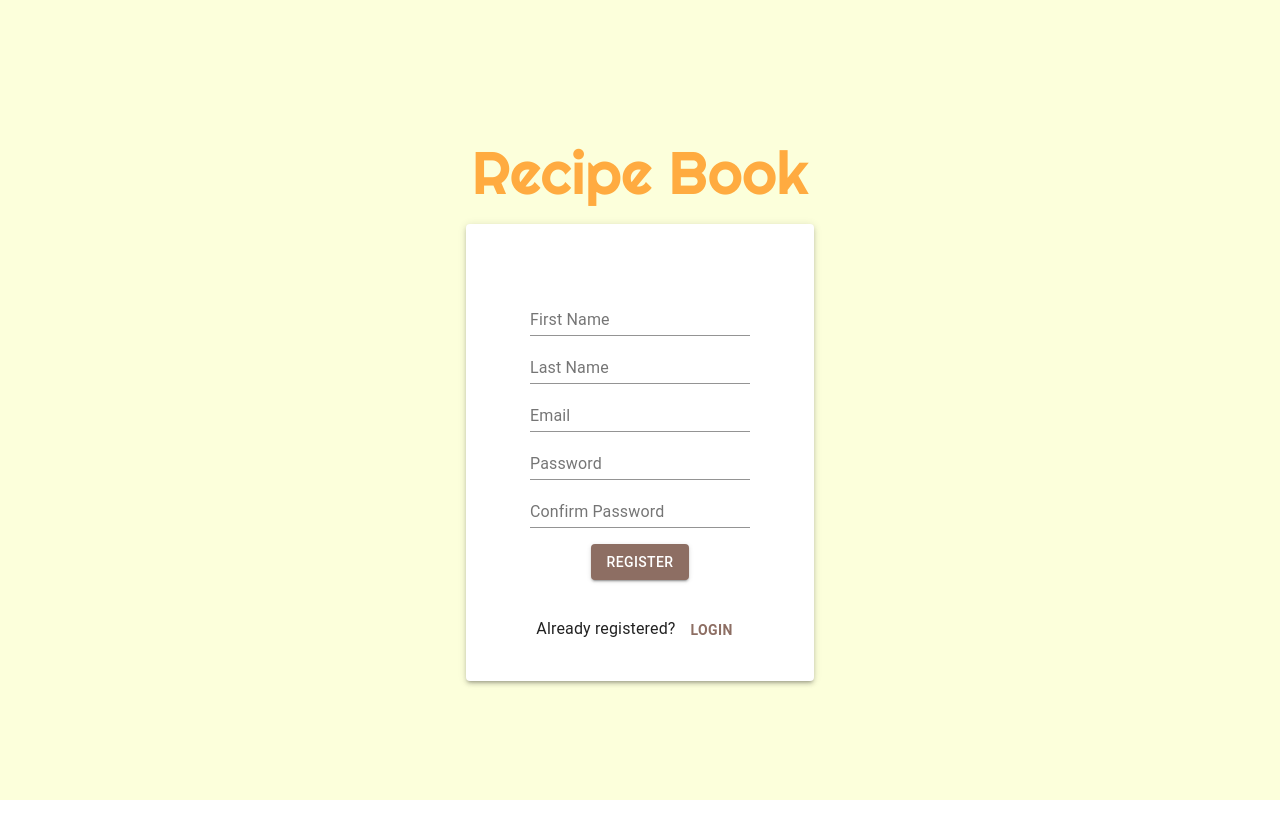
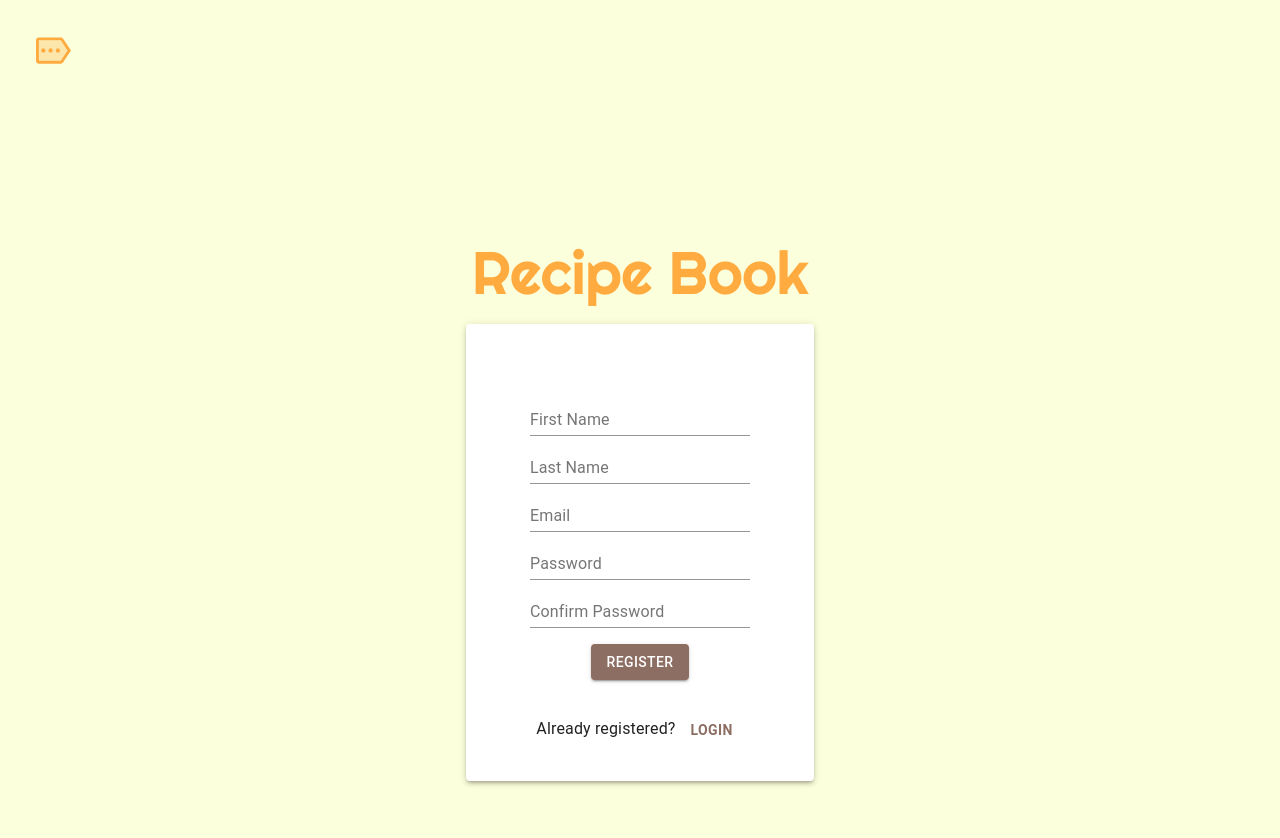
Before and after one commit to notayogilee/recipeBook, a React (Create React App) app in the folder frontend/: page /register in a window 1280 px wide. Shown: the top 838 px of the page. Before the commit the page ends 800 px from the top, so only its background shows below. Built offline with nearby package versions, Linux system fonts and the light colour scheme; the HTML template or start-up script is replaced by a standard one.

Commit message:
add header icons and sliding for toggle open/close

```diff
--- a/frontend/src/App.js
+++ b/frontend/src/App.js
@@ -1,6 +1,6 @@
 import React from 'react'
 import { BrowserRouter as Router, Route } from 'react-router-dom'
-// import Header from './components/Header'
+import Header from './components/Header'
 import LandingScreen from './screens/LandingScreen'
 import LoginScreen from './screens/LoginScreen'
 import RegisterScreen from './screens/RegisterScreen'
@@ -12,6 +12,7 @@ const App = () => {
   return (
     <Router>
       <>
+        <Header />
         <Route exact path="/" component={LandingScreen} />
         <Route path="/register" component={RegisterScreen} />
         <Route path="/login" component={LoginScreen} />
--- a/frontend/src/components/Header.js
+++ b/frontend/src/components/Header.js
@@ -1,20 +1,17 @@
 import React, { useState } from 'react';
-import { Link } from 'react-router-dom'
+import { useSelector } from 'react-redux'
 import { makeStyles, createMuiTheme, ThemeProvider } from '@material-ui/core/styles';
 import {
-  AppBar,
-  Toolbar,
   Typography,
   Button,
   Container,
-  Collapse,
+  Box,
   Fade,
   Slide,
   Zoom
 } from '@material-ui/core'
 import IconButton from '@material-ui/core/IconButton';
-import MenuIcon from '@material-ui/icons/Menu';
-import CloseIcon from '@material-ui/icons/Close';
+import { MoreTwoTone, CloseTwoTone } from '@material-ui/icons'
 
 const theme = createMuiTheme({
   palette: {
@@ -36,6 +33,8 @@ const theme = createMuiTheme({
 const useStyles = makeStyles((theme) => ({
   root: {
     display: "flex",
+    justifyContent: "start",
+    alignItems: "center",
     flexGrow: 1,
     height: "100px",
     width: "100%"
@@ -60,36 +59,83 @@ const useStyles = makeStyles((theme) => ({
 const Header = () => {
   const classes = useStyles();
   const [open, setOpen] = useState(false)
+  const [close, setClose] = useState(true)
 
-  const handleChange = () => {
-    setOpen(!open)
+  const userLogin = useSelector(state => state.userLogin)
+  const userRegister = useSelector(state => state.userRegister)
+
+  // Initialize userInfo
+  let userInfo;
+
+  if (!userRegister.userInfo) {
+    userInfo = userLogin.userInfo
+  } else {
+    userInfo = userRegister.userInfo
   }
+
+  const handleOpen = () => {
+    setClose(false)
+    setTimeout(() => {
+      setOpen(true)
+    }, 1000)
+    setOpen(true)
+  }
+
+  const handleClose = () => {
+    setOpen(false)
+    setTimeout(() => {
+      setClose(true)
+    }, 100)
+    setClose(true)
+  }
+
 
   return (
     <ThemeProvider theme={theme}>
-      <Container className={classes.root}>
-        <Slide direction="left" in={!open}>
-          <IconButton onClick={handleChange} color="inherit" aria-label="menu">
-            <MenuIcon fontSize="large" />
-          </IconButton>
-        </Slide>
-        <Collapse in={open}>
-          <Container className={classes.buttons} >
-            <IconButton onClick={handleChange} color="inherit" aria-label="menu">
-              <CloseIcon onClick={handleChange} fontSize="large" />
-            </IconButton>
-            <Link to="/register" className={classes.link}>
-              <Button size="large" variant="contained" color="secondary"  >
-                Register
-            </Button>
-            </Link>
-            <Link to="/login" className={classes.link}>
-              <Button size="large" variant="contained" color="secondary" >
-                Login
-            </Button>
-            </Link>
-          </Container>
-        </Collapse>
+      <Container maxWidth="lg" >
+        {open &&
+          <Slide direction="left" in={open}>
+            <Box className={classes.root}>
+              <IconButton
+                onClick={handleClose}
+              >
+                <CloseTwoTone
+                  color="primary"
+                  fontSize="large"
+                />
+              </IconButton>
+
+            </Box>
+          </Slide>
+        }
+        {close &&
+          <Slide direction="right" in={close}>
+            <Box className={classes.root}>
+              <IconButton
+                onClick={handleOpen}
+              >
+                <MoreTwoTone
+                  color="primary"
+                  fontSize="large"
+                  style={{
+                    transform: "rotate(180deg)"
+                  }}
+                />
+              </IconButton>
+              {userInfo &&
+                <Typography
+                  color="secondary"
+                  style={{
+                    fontSize: "30px",
+
+                  }}
+                >
+                  Welcome {userInfo.user.firstName} {userInfo.user.lastName}
+                </Typography>
+              }
+            </Box>
+          </Slide>
+        }
       </Container>
     </ThemeProvider>
   );
--- a/frontend/src/screens/HomeScreen.js
+++ b/frontend/src/screens/HomeScreen.js
@@ -14,7 +14,8 @@ import {
   CardActions,
   IconButton,
 } from '@material-ui/core'
-import { Favorite, ExpandMore } from '@material-ui/icons';
+import { Favorite, ExpandMore, MoreVert } from '@material-ui/icons';
+// import MoreVertIcon from '@material-ui/icons/MoreVert';
 import Loader from '../components/Loader'
 import Message from '../components/Message'
 
@@ -43,7 +44,8 @@ const useStyles = makeStyles((theme) => ({
     background: '#FCFFDB',
     paddingBottom: '4rem',
     width: '100%',
-    minHeight: '80vh'
+    height: '100%',
+    minHeight: '90vh'
   },
   card: {
     display: 'flex',
@@ -78,7 +80,13 @@ const HomeScreen = () => {
   return (
     <>
       <ThemeProvider theme={theme}>
-        <Typography
+        <Container>
+          {/* <IconButton>
+            <MoreVert
+              color="secondary"
+              fontSize="large" />
+          </IconButton> */}
+          {/* <Typography
           variant="h1"
           component="div"
           color="primary"
@@ -89,7 +97,7 @@ const HomeScreen = () => {
           }}
         >
           Recipes
-      </Typography>
+      </Typography> */}
           {loading
             ? <Loader />
             : error
@@ -139,6 +147,7 @@ const HomeScreen = () => {
                 </Grid>
               </Container>
           }
+        </Container>
       </ThemeProvider>
     </>
   )
--- a/frontend/src/screens/LoginScreen.js
+++ b/frontend/src/screens/LoginScreen.js
@@ -65,6 +65,7 @@ const LoginScreen = ({ history }) => {
   const [showLanding, setShowLanding] = useState(false)
 
   const handleClickShowPassword = () => setShowPassword(!showPassword)
+
   const handleRegister = () => {
     setShowLogin(false)
     return setTimeout(() => {
--- a/frontend/src/screens/RecipeScreen.js
+++ b/frontend/src/screens/RecipeScreen.js
@@ -1,4 +1,4 @@
-import React, {useEffect } from 'react'
+import React, { useEffect } from 'react'
 import { useDispatch, useSelector} from 'react-redux'
 import { Link } from 'react-router-dom'
 import Ingredient from '../components/Ingredient'
--- a/frontend/src/screens/RegisterScreen.js
+++ b/frontend/src/screens/RegisterScreen.js
@@ -72,20 +72,19 @@ const RegisterScreen = ({ history }) => {
   const userRegister = useSelector(state => state.userRegister)
   const userLogin = useSelector(state => state.userLogin)
 
+  // Initialize userInfo
   let userInfo;
+
+  // looking for userInfo in localstorage,
+  // starts in userRegister then is set as initial state
+  // in userLogin in store.js of redux
   if (!userRegister.userInfo) {
     userInfo = userLogin.userInfo
   } else {
     userInfo = userRegister.userInfo
   }
 
-  // looking for userInfo in localstorage,
-  // starts in userRegister then is set as initial state
-  // in userLogin in store.js of redux
-
   const { error } = userRegister
-
-  console.log(userInfo)
 
   useEffect(() => {
     if (userInfo) {
@@ -153,24 +152,28 @@ const RegisterScreen = ({ history }) => {
               <Typography>{message}</Typography>
               <form className={classes.paper} autoComplete="off">
                 <FormControl>
-                  <InputLabel htmlFor="component-simple">First Name</InputLabel>
-                  <Input id="component-simple" value={firstName} onChange={(e) => setFirstName(e.target.value)} />
+                  <InputLabel htmlFor="first-name">First Name</InputLabel>
+                  <Input id="first-name" value={firstName} onChange={(e) => setFirstName(e.target.value)} />
                 </FormControl>
                 <FormControl>
-                  <InputLabel htmlFor="component-simple">Last Name</InputLabel>
-                  <Input id="component-simple" value={lastName} onChange={(e) => setLastName(e.target.value)} />
+                  <InputLabel htmlFor="last-name">Last Name</InputLabel>
+                  <Input id="last-name" value={lastName} onChange={(e) => setLastName(e.target.value)} />
                 </FormControl>
                 <FormControl>
-                  <InputLabel htmlFor="component-simple">Email</InputLabel>
-                  <Input id="component-simple" value={email} onChange={(e) => setEmail(e.target.value)} />
+                  <InputLabel htmlFor="email">Email</InputLabel>
+                  <Input id="email" value={email} onChange={(e) => setEmail(e.target.value)} />
                 </FormControl>
                 <FormControl>
-                  <InputLabel htmlFor="password">Password</InputLabel>
-                  <Input id="password" value={password} onChange={(e) => setPassword(e.target.value)} />
+                  <InputLabel
+                    htmlFor="password"
+                  >Password</InputLabel>
+                  <Input id="password" type="password" value={password} onChange={(e) => setPassword(e.target.value)} />
                 </FormControl>
                 <FormControl>
-                  <InputLabel htmlFor="component-simple">Confirm Password</InputLabel>
-                  <Input id="component-simple" value={confirmPassword} onChange={(e) => setConfirmPassword(e.target.value)} />
+                  <InputLabel
+                    htmlFor="confirm-password"
+                  >Confirm Password</InputLabel>
+                  <Input id="confirm-password" type="password" value={confirmPassword} onChange={(e) => setConfirmPassword(e.target.value)} />
                 </FormControl>
                 <Button onClick={handleSubmit} variant='contained' color='secondary' style={{ marginTop: "16px" }}>Register</Button>
               </form>
```
Also changed, not shown: 1 other file (tests, documents, lock files or other folders). Lines whose indentation alone changed are shown as unchanged.
